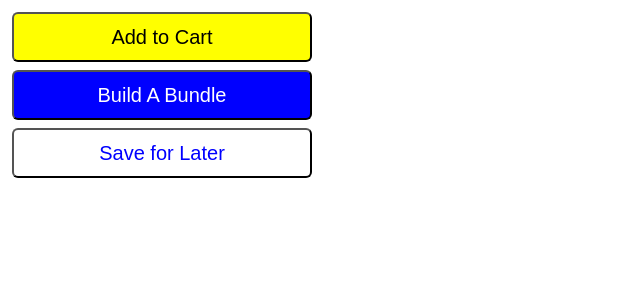
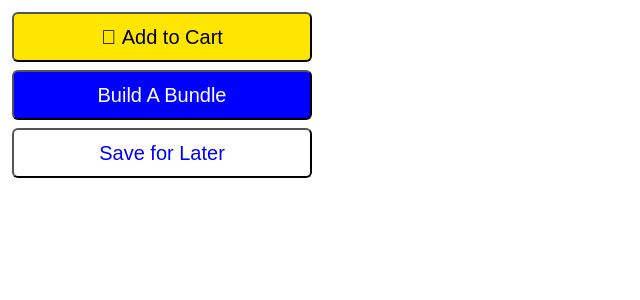
Before and after one commit to bestbuyclone/CostShippingProtection, a React app: page / in a window 1280 px wide. Shown: the top 300 px of the page, without its empty margins (0-640 px from the left). Built offline with nearby package versions, Linux system fonts and the light colour scheme.

Commit message:
adds more button styling

```diff
--- a/src/components/App.js
+++ b/src/components/App.js
@@ -10,7 +10,7 @@ class App extends Component {
         return (
             <div>
                 <div>
-                    <button className='add-to-cart'>Add to Cart</button>
+                    <button className='add-to-cart'>&#xe116; Add to Cart</button>
 
                 </div>
                 <div>
--- a/src/components/styles.css
+++ b/src/components/styles.css
@@ -13,8 +13,12 @@ button {
 }
 
 .add-to-cart {
+    background-color: rgb(255, 230, 0);
+    color: black;
+}
+
+.add-to-cart:hover {
     background-color: yellow;
-    color: black;
 }
 
 .build-a-bundle {
@@ -22,7 +26,16 @@ button {
     color: white;
 }
 
+.build-a-bundle:hover {
+    background-color: darkblue;
+}
+
 .save-for-later {
     background-color: white;
     color: blue;
 }
+
+.save-for-later:hover {
+    background-color: darkblue;
+    color: white;
+}
```
